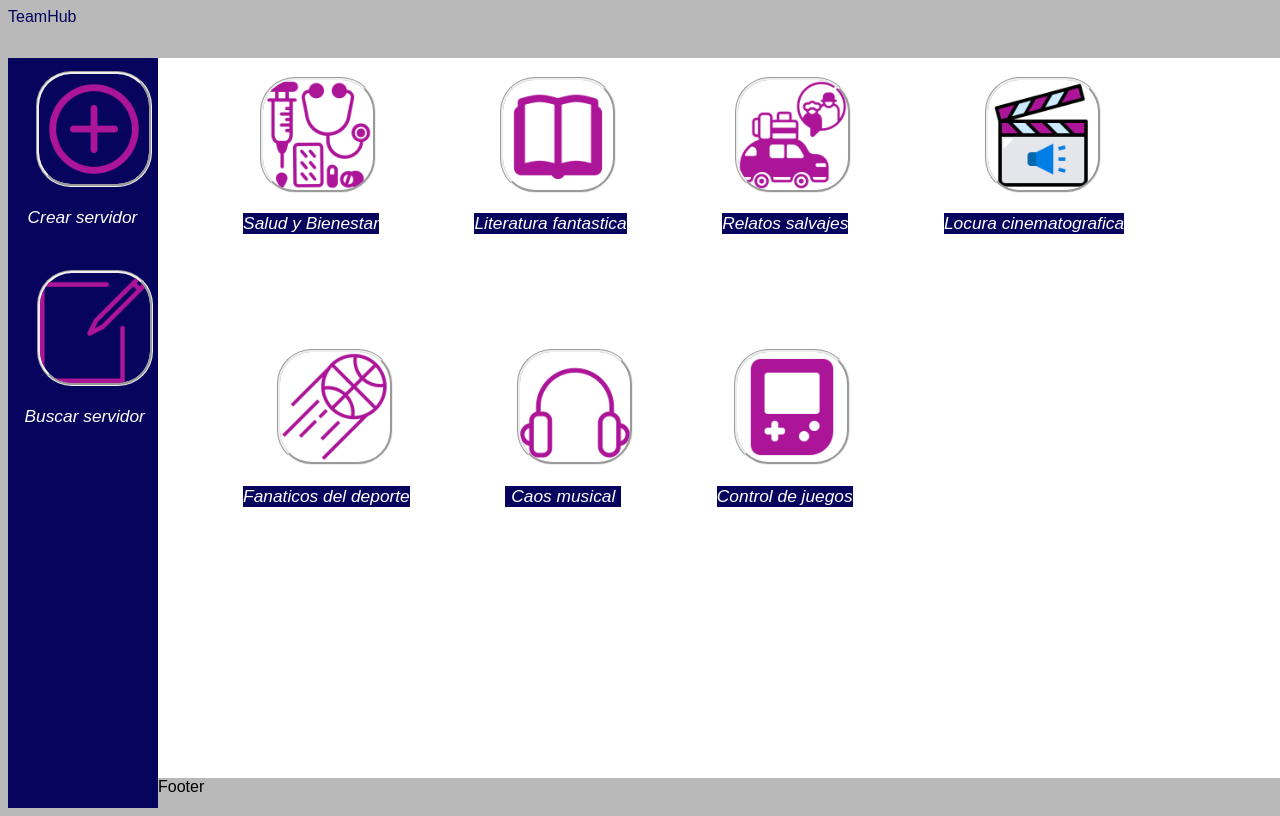
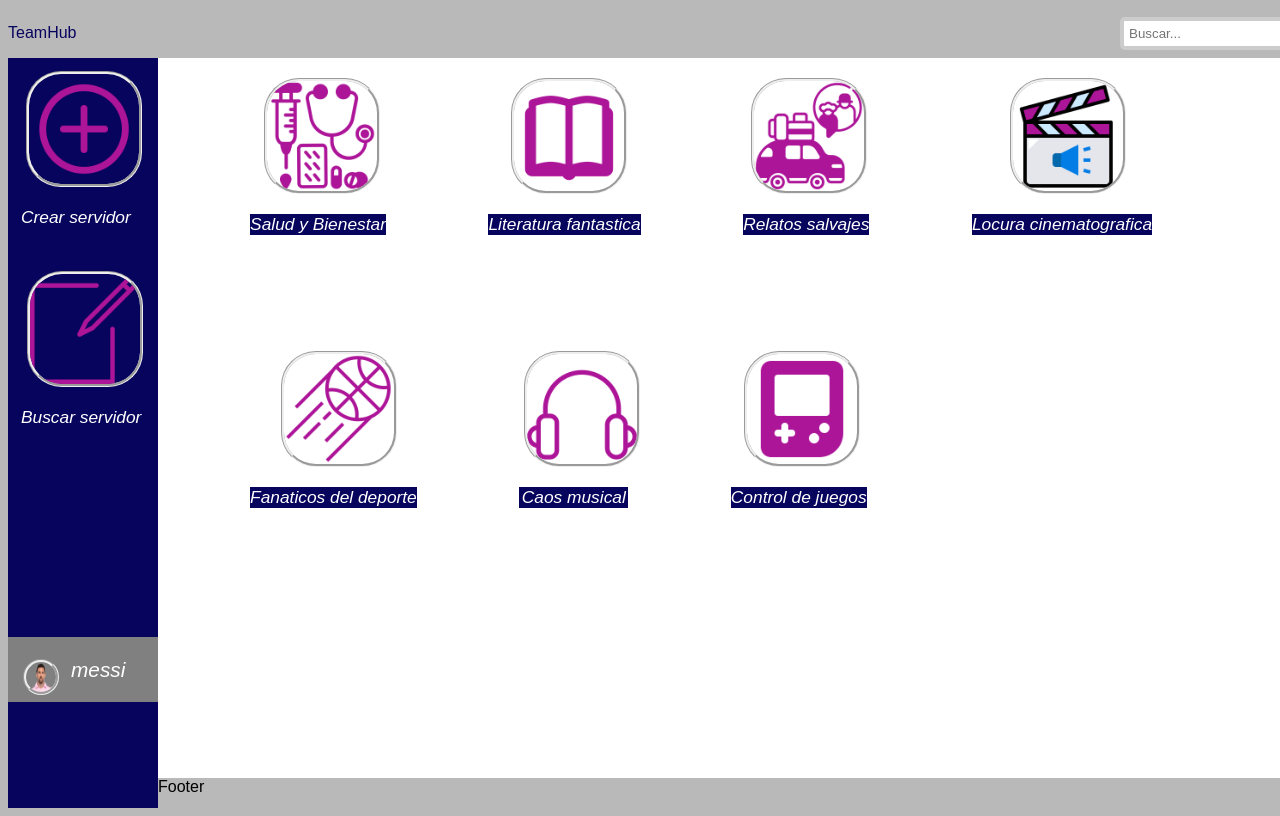
Before and after one commit to Loboxos/FRONT-END-PROG2, a plain HTML site: page templates/pantalla_4.html in a window 1280 px wide. Drawn offline with Linux system fonts and the light colour scheme.

Commit message:
agregar barra de busquedad y perfil

```diff
--- a/styles/style.css
+++ b/styles/style.css
@@ -1,3 +1,5 @@
+
+
 .container {
   width: 40vw;
   height: 60vh;
@@ -117,8 +119,19 @@ img{
 
 #page > header {
   grid-area: head;
-  color:#07045d ;
+  color: #07045d;
+  display: flex;
+  justify-content: space-between;
+  align-items: center;
+}
 
+#busqueda {
+  width: 150px;
+  padding: 5px;
+}
+
+#crearServidor, #buscarServidor {
+  margin-left: auto;
 }
 
 #page > nav {
@@ -143,6 +156,7 @@ p{
   font-style: oblique;
   background-color: #07045d;
   font-size: 130%;
+  margin-left: 7px;
 }
 .canales{
   display: grid;
@@ -155,3 +169,20 @@ p{
   font-size: 300%;
 
 }
+.perfil {
+  display: flex;
+  align-items: center;
+  margin-top: 180px;
+  background-color: grey;
+}
+
+.per{
+  background-color: grey;
+}
+
+.perfil img {
+  width: 30px; /* Ajusta el tamaño de la foto de perfil según sea necesario */
+  height: 30px; /* Ajusta el tamaño de la foto de perfil según sea necesario */
+  border-radius: 50%; /* Para que la foto de perfil sea redonda */
+  margin-right: 5px; /* Espacio entre la foto de perfil y el nombre de usuario */
+}
--- a/templates/pantalla_4.html
+++ b/templates/pantalla_4.html
@@ -9,10 +9,16 @@
   </head>
   <body>
     <section id="page">
-      <header>TeamHub</header>
+      <header>TeamHub
+        <input type="text" id="busqueda" placeholder="Buscar...">
+      </header>
       <nav>
         <button class="boton" id="crearServidor"><img src="/assets/4781840_+_add_circle_create_expand_icon (1).png" alt="Crear Servidor"><br><p>Crear servidor</p></button>
         <button class="boton" id="buscarServidor"><img src="/assets/185042_edit_modify_icon.png" alt="buscar servidor"><br><p>Buscar servidor</p></button>
+        <div class="perfil">
+          <img src="/assets/messi.png" alt="Foto de perfil">
+          <p class="per">messi</p>
+        </div>
       </nav>
       <main>
         <button class="boton" id="medicina"><img src="/assets/10559942_free_treatment_care_voluntary_medical_icon.png" alt="Salud y bienestar"><br><p>Salud y Bienestar</p></button>
```
Also changed, not shown: assets/messi.png (added), 1 other file.
